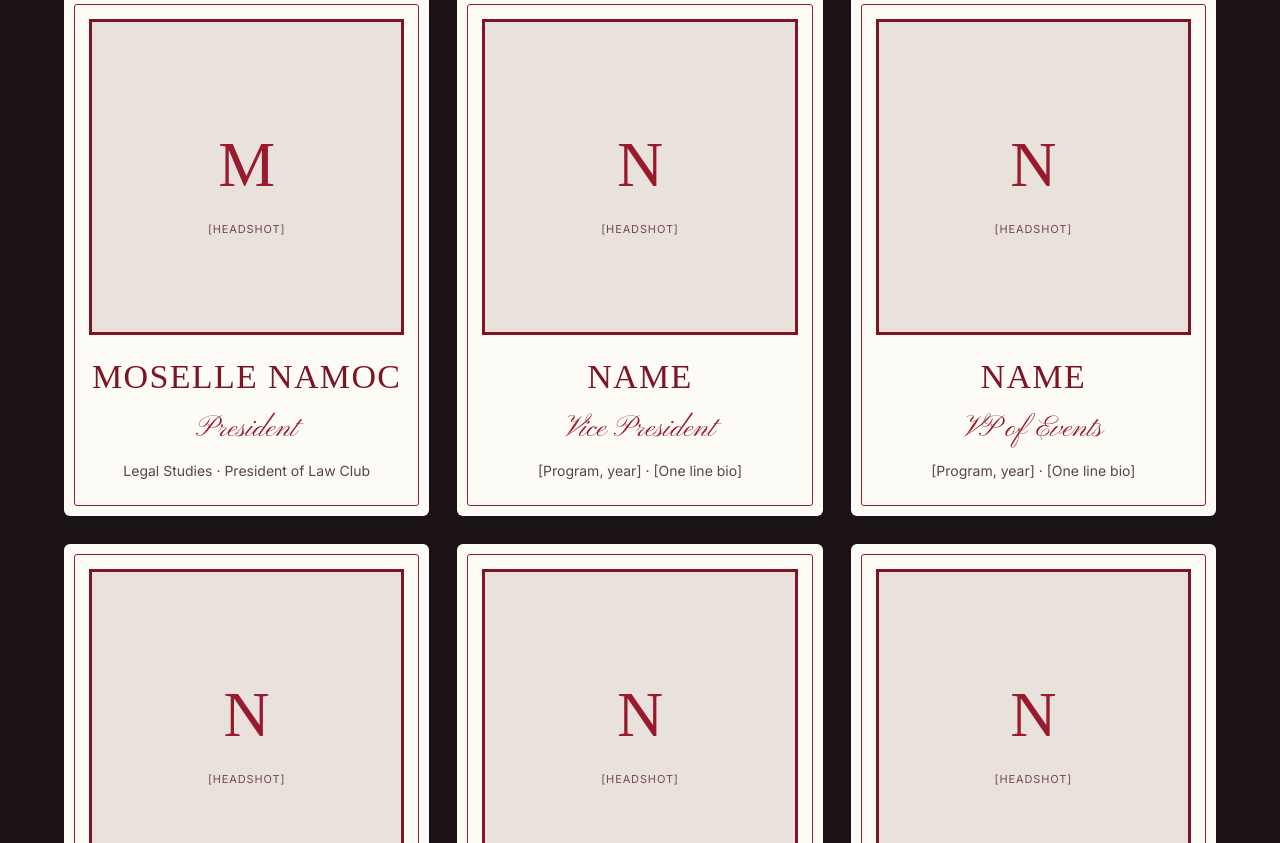
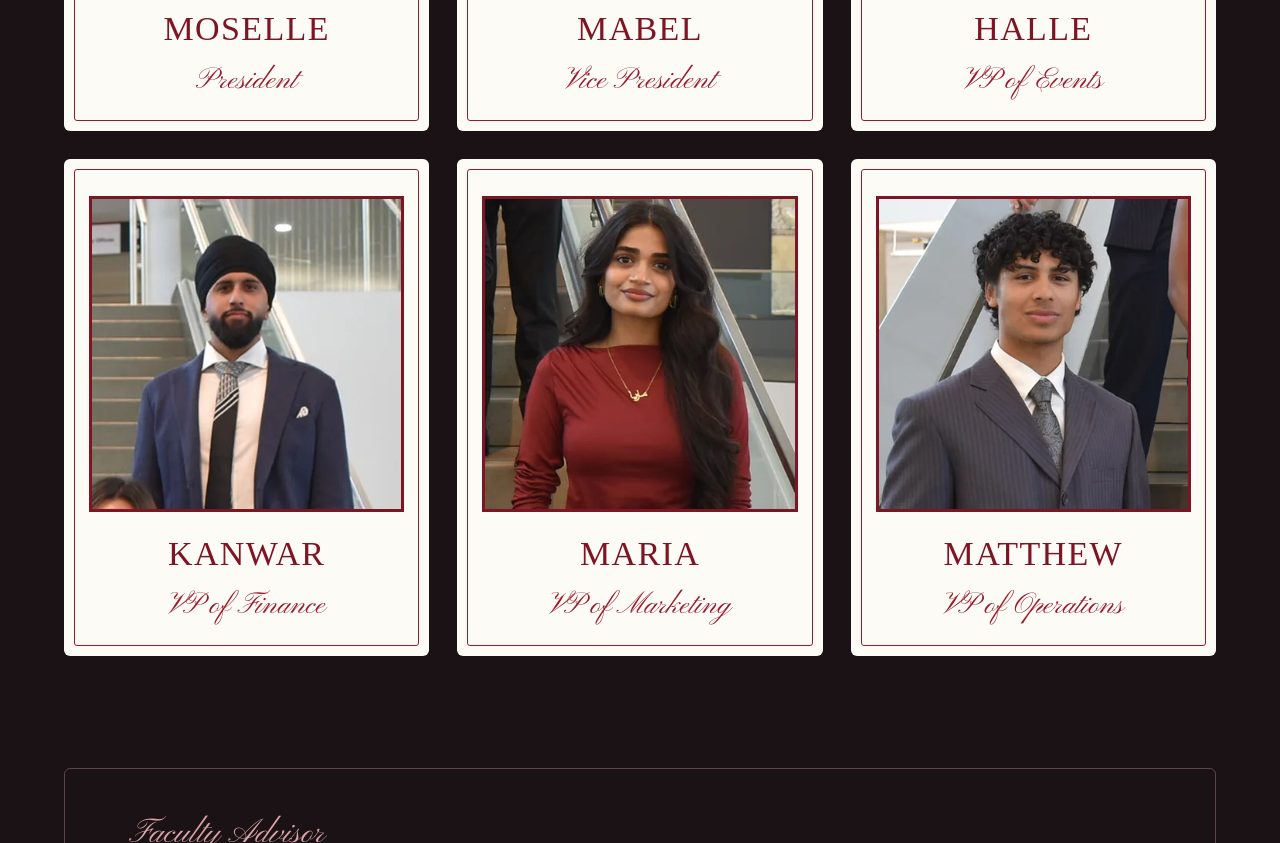
Before and after one commit to Lem-D/MULC-Website, an Astro site: page /MULC-Website/about in a window 1280 px wide. Shown: the part 1957-2800 px from the top of the page. Built offline with nearby package versions, Linux system fonts and the light colour scheme; Astro itself is replaced by a stand-in of ours; a web font is replaced by a local one.

Commit message:
Add exec headshots, faculty advisor bio and photo, member count
About Us: executive team
- Add headshots for all six 2026-27 execs (Moselle, Mabel, Halle,
  Kanwar, Maria, Matthew) in public/images/execs/, as JPG plus WebP
- Serve WebP through a picture element with JPG fallback
- Fill in exec names in execs.json and drop placeholder program/bio text
- Hide the program/bio line when both are empty

About Us: faculty advisor
- Move the Faculty Advisor section below the executive team
- Full-width card: bio on the left, round headshot on the right;
  photo stacks above the text on phones
- Add a short bio for Professor Mahan Ashouri from his MacEwan profile
- Add his headshot (public/images/advisor/ashouri.jpg) and title
  "Assistant Professor"
- New advisor fields in site.json: photo, bio

Content (site.json)
- Members stat: 566 Active Members
- Mission body reworded to "We connect students with legal
  professionals..."
- Update the About page meta description to the new section order

Docs
- CONTRIBUTING.md: document the advisor photo and bio fields

```diff
--- a/src/content/execs.json
+++ b/src/content/execs.json
@@ -1,50 +1,50 @@
 [
   {
-    "name": "Moselle Namoc",
+    "name": "Moselle",
     "role": "President",
-    "program": "Legal Studies",
-    "bio": "President of Law Club",
-    "photo": "",
+    "program": "",
+    "bio": "",
+    "photo": "images/execs/moselle.jpg",
     "linkedin": ""
   },
   {
-    "name": "Name",
+    "name": "Mabel",
     "role": "Vice President",
-    "program": "[Program, year]",
-    "bio": "[One line bio]",
-    "photo": "",
+    "program": "",
+    "bio": "",
+    "photo": "images/execs/mabel.jpg",
     "linkedin": ""
   },
   {
-    "name": "Name",
+    "name": "Halle",
     "role": "VP of Events",
-    "program": "[Program, year]",
-    "bio": "[One line bio]",
-    "photo": "",
+    "program": "",
+    "bio": "",
+    "photo": "images/execs/halle.jpg",
     "linkedin": ""
   },
   {
-    "name": "Name",
+    "name": "Kanwar",
     "role": "VP of Finance",
-    "program": "[Program, year]",
-    "bio": "[One line bio]",
-    "photo": "",
+    "program": "",
+    "bio": "",
+    "photo": "images/execs/kanwar.jpg",
     "linkedin": ""
   },
   {
-    "name": "Name",
+    "name": "Maria",
     "role": "VP of Marketing",
-    "program": "[Program, year]",
-    "bio": "[One line bio]",
-    "photo": "",
+    "program": "",
+    "bio": "",
+    "photo": "images/execs/maria.jpg",
     "linkedin": ""
   },
   {
-    "name": "Name",
+    "name": "Matthew",
     "role": "VP of Operations",
-    "program": "[Program, year]",
-    "bio": "[One line bio]",
-    "photo": "",
+    "program": "",
+    "bio": "",
+    "photo": "images/execs/matthew.jpg",
     "linkedin": ""
   }
 ]
--- a/src/content/site.json
+++ b/src/content/site.json
@@ -24,7 +24,7 @@
     { "label": "Facebook", "url": "https://www.facebook.com/MULawClub" }
   ],
   "stats": [
-    { "value": "[000]", "label": "Members" },
+    { "value": "566", "label": "Active Members" },
     { "value": "[00]", "label": "Events hosted" },
     { "value": "2021", "label": "Founded" },
     { "value": "[00]", "label": "Partners" }
@@ -40,12 +40,14 @@
   },
   "mission": {
     "statement": "We strive to create a welcoming, all-inclusive environment to provide students with the necessary resources to better prepare for their future in the legal world.",
-    "body": "We strive to connect students with legal professionals, build community and leadership, and offer hands-on learning through shadowing opportunities."
+    "body": "We connect students with legal professionals, build community and leadership, and offer hands-on learning through shadowing opportunities."
   },
   "advisor": {
     "name": "Professor Mahan Ashouri",
     "role": "Faculty Advisor",
-    "department": "International Business, Marketing, Strategy and Law",
+    "photo": "images/advisor/ashouri.jpg",
+    "department": "Assistant Professor, International Business, Marketing, Strategy and Law",
+    "bio": "Professor Ashouri is an assistant professor of law who focuses on business law, international trade, international arbitration and the law of economic sanctions. He studied law at the University of Tehran and earned master's degrees in law from the University of Richmond and McGill University, where he also did his doctoral studies. Before joining MacEwan, he taught legal research and international dispute resolution at McGill and founded the McGill International Business and Trade Law Society.",
     "profileUrl": "https://www.macewan.ca/academics/academic-departments/international-business-marketing-strategy-law/our-people/profile/?profileid=ashourim"
   },
   "history": [
--- a/src/pages/about.astro
+++ b/src/pages/about.astro
@@ -9,7 +9,7 @@ import { asset } from '../lib/url.js';
 // Head start for each item in a row of `cols`, so a row lands left to right.
 const step = (i, cols) => `--d:${((i % cols) * 0.1).toFixed(2)}s`;
 ---
-<Base title="About Us" current="about" description="Meet the MacEwan Law Club: our mission, our faculty advisor, our history since 2021, and the executive team running the club this year.">
+<Base title="About Us" current="about" description="Meet the MacEwan Law Club: our mission, our history since 2021, the executive team running the club this year, and our faculty advisor.">
   <section class="page-head">
     <div class="wrap">
       <Title script="About" heading="Us" level={1} center />
@@ -26,19 +26,6 @@ const step = (i, cols) => `--d:${((i % cols) * 0.1).toFixed(2)}s`;
       </div>
     </div>
   </section>
-
-  {site.advisor?.name && (
-    <section class="advisor" id="advisor" aria-labelledby="advisor-h">
-      <div class="wrap">
-        <div class="adv-card flow_in_up">
-          <span class="adv-role" id="advisor-h">{site.advisor.role}</span>
-          <h2>{site.advisor.name}</h2>
-          {site.advisor.department && <p>{site.advisor.department}, MacEwan University</p>}
-          {site.advisor.profileUrl && <a class="btn btn-ghost btn-sm" href={site.advisor.profileUrl} target="_blank" rel="noopener">MacEwan faculty profile<svg aria-hidden="true" width="16" height="16" viewBox="0 0 24 24" fill="none" stroke="currentColor" stroke-width="2" stroke-linecap="round" set:html={'<path d="M7 17L17 7M9 7h8v8"></path>'}></svg></a>}
-        </div>
-      </div>
-    </section>
-  )}
 
   <section class="history" id="history">
     <div class="wrap">
@@ -59,15 +46,32 @@ const step = (i, cols) => `--d:${((i % cols) * 0.1).toFixed(2)}s`;
         {execs.map((p, i) => (
           <article class="exec flow_in_up" style={step(i, 3)}><div class="exec-in">
             {p.photo
-              ? <img class="shot" src={asset(p.photo)} alt={`${p.name}, ${p.role}`} style="object-fit:cover" loading="lazy">
+              ? <picture style="display:contents"><source type="image/webp" srcset={asset(p.photo.replace(/\.jpe?g$/i, '.webp'))}><img class="shot" src={asset(p.photo)} alt={`${p.name}, ${p.role}`} width="400" height="400" style="object-fit:cover;height:auto" loading="lazy"></picture>
               : <div class="shot"><b>{p.name.charAt(0)}</b><span class="ph">[Headshot]</span></div>}
             <h3>{p.name}</h3>
             <span class="role">{p.role}</span>
-            <p>{p.program} · {p.bio}</p>
+            {(p.program || p.bio) && <p>{[p.program, p.bio].filter(Boolean).join(' · ')}</p>}
             {p.linkedin && <MaybeLink href={p.linkedin} class="li">LinkedIn</MaybeLink>}
           </div></article>
         ))}
       </div>
     </div>
   </section>
+
+  {site.advisor?.name && (
+    <section class="advisor" id="advisor" aria-labelledby="advisor-h">
+      <div class="wrap">
+        <div class="adv-card flow_in_up">
+          <div class="adv-text">
+            <span class="adv-role" id="advisor-h">{site.advisor.role}</span>
+            <h2>{site.advisor.name}</h2>
+            {site.advisor.department && <p class="adv-dept">{site.advisor.department}, MacEwan University</p>}
+            {site.advisor.bio && <p class="adv-bio">{site.advisor.bio}</p>}
+            {site.advisor.profileUrl && <a class="btn btn-ghost btn-sm" href={site.advisor.profileUrl} target="_blank" rel="noopener">MacEwan faculty profile<svg aria-hidden="true" width="16" height="16" viewBox="0 0 24 24" fill="none" stroke="currentColor" stroke-width="2" stroke-linecap="round" set:html={'<path d="M7 17L17 7M9 7h8v8"></path>'}></svg></a>}
+          </div>
+          {site.advisor.photo && <img class="adv-photo" src={asset(site.advisor.photo)} alt={site.advisor.name} width="300" height="300" loading="lazy">}
+        </div>
+      </div>
+    </section>
+  )}
 </Base>
--- a/src/styles/global.css
+++ b/src/styles/global.css
@@ -248,11 +248,15 @@ footer.site{background:var(--ink-bg);border-top:1px solid var(--line);padding-bl
 .mission .copy{flex:999 1 520px;min-width:0;display:flex;flex-direction:column;gap:18px}
 .mission .big{margin:0;font-family:var(--display);font-size:clamp(24px,3vw,30px);line-height:1.35}
 .mission .copy p:last-child{margin:0;font-size:17px;line-height:1.7;color:var(--muted)}
-.advisor{padding-block:0 96px}
-.adv-card{max-width:640px;margin-inline:auto;text-align:center;display:flex;flex-direction:column;align-items:center;gap:10px;padding:36px 28px;border:1px solid rgba(217,163,168,.35);border-radius:6px}
+.advisor{padding-block:0 112px}
+.adv-card{display:flex;flex-wrap:wrap-reverse;align-items:center;justify-content:space-between;gap:32px 56px;padding:48px clamp(24px,5vw,64px);border:1px solid rgba(217,163,168,.35);border-radius:6px}
+.adv-text{flex:1 1 420px;min-width:0;display:flex;flex-direction:column;align-items:flex-start;gap:10px}
+.adv-photo{flex:0 0 auto;width:clamp(180px,22vw,260px);height:auto;aspect-ratio:1;border-radius:50%;object-fit:cover;border:3px solid var(--rose)}
 .adv-role{font-family:var(--script);font-size:34px;line-height:1;color:var(--rose)}
 .adv-card h2{margin:0;font-family:var(--display);font-weight:400;font-size:clamp(26px,3.4vw,34px);letter-spacing:.04em;text-transform:uppercase}
-.adv-card p{margin:0 0 8px;font-size:15px;color:var(--muted)}
+.adv-card p{margin:0;font-size:15px;color:var(--muted)}
+.adv-card .adv-bio{max-width:68ch;margin:6px 0 10px;font-size:16px;line-height:1.7;color:inherit}
+@media (max-width:719px){.adv-card{justify-content:center}.adv-photo{margin-inline:auto}}
 .history{padding-block:96px;background:var(--bg-2)}
 .timeline{margin-top:48px;display:grid;grid-template-columns:repeat(4,1fr);gap:32px}
 @media (max-width:900px){.timeline{grid-template-columns:repeat(2,1fr)}}
```
Also changed, not shown: CONTRIBUTING.md (+1 -1 lines), public/images/advisor/ashouri.jpg (added), public/images/execs/halle.jpg (added), public/images/execs/halle.webp (added), public/images/execs/kanwar.jpg (added), public/images/execs/kanwar.webp (added), public/images/execs/mabel.jpg (added), public/images/execs/mabel.webp (added), public/images/execs/maria.jpg (added), public/images/execs/maria.webp (added), public/images/execs/matthew.jpg (added), public/images/execs/matthew.webp (added), public/images/execs/moselle.jpg (added), public/images/execs/moselle.webp (added).
